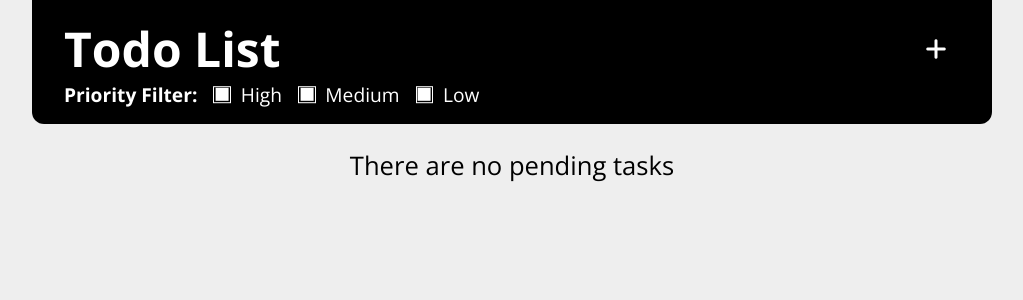
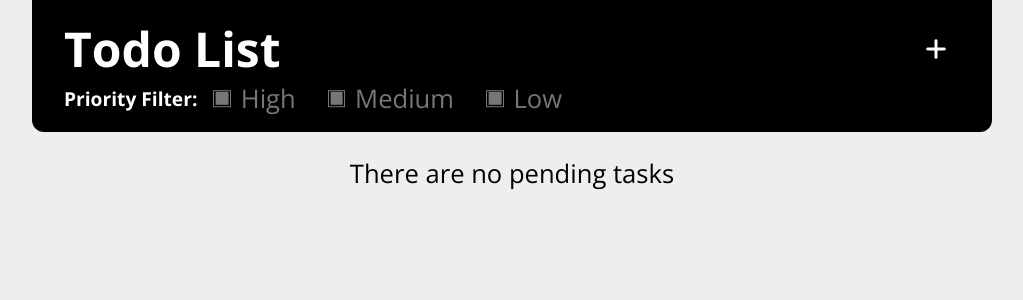
Before and after one commit to gian-rafael/angular-todo-list, an Angular app: page / in a window 1280 px wide. Shown: the top 300 px of the page, without its empty margins (128-1151 px from the left). Built offline with nearby package versions, Linux system fonts and the light colour scheme; data requests are answered from the project's data file.

Commit message:
disabled filters when there are no items that match that filter

```diff
--- a/src/app/app.component.html
+++ b/src/app/app.component.html
@@ -6,7 +6,7 @@
         <i class="fa-solid fa-add"></i>
       </button>
     </div>
-    <app-filter-todo></app-filter-todo>
+    <app-filter-todo [todos$]="todos$"></app-filter-todo>
     <app-add-todo (add)="onAdd($event)"></app-add-todo>
   </header>
   <app-todo-list [todos]="todos$ | async" (edit)="onUpdate($event)" (toggle)="onUpdate($event)"
--- a/src/app/components/filter-todo/filter-todo.component.html
+++ b/src/app/components/filter-todo/filter-todo.component.html
@@ -1,15 +1,18 @@
 <div class="filters">
   <h2>Priority Filter:</h2>
   <label class="filter-option" for="high">
+    <input [disabled]="!(inputState$ | async)?.high" id="high" (click)="setFilters($event)" type="checkbox" name="high"
+      [(ngModel)]="filters.high"> <span>High</span>
     <div class="checkbox" [class.checked]="filters.high === true"></div>
-    <input id="high" (click)="setFilters($event)" type="checkbox" name="high" [(ngModel)]="filters.high"> High
   </label>
   <label class="filter-option" for="medium">
+    <input [disabled]="!(inputState$ | async)?.medium" id="medium" (click)="setFilters($event)" type="checkbox"
+      name="medium" [(ngModel)]="filters.medium"> <span>Medium</span>
     <div class="checkbox" [class.checked]="filters.medium === true"></div>
-    <input id="medium" (click)="setFilters($event)" type="checkbox" name="medium" [(ngModel)]="filters.medium"> Medium
   </label>
   <label class="filter-option" for="low">
+    <input [disabled]="!(inputState$ | async)?.low" id="low" (click)="setFilters($event)" type="checkbox" name="low"
+      [(ngModel)]="filters.low"> <span>Low</span>
     <div class="checkbox" [class.checked]="filters.low === true"></div>
-    <input id="low" (click)="setFilters($event)" type="checkbox" name="low" [(ngModel)]="filters.low"> Low
   </label>
 </div>
--- a/src/app/components/filter-todo/filter-todo.component.scss
+++ b/src/app/components/filter-todo/filter-todo.component.scss
@@ -19,11 +19,22 @@
     align-items: center;
     font-size: 1.2rem;
 
-
     input {
       display: block;
       opacity: 0;
       margin-right: 0.9rem;
+    }
+
+    input:disabled ~ .checkbox {
+      border-color: #ffffff77;
+
+      &:after {
+        background-color: #ffffff77;
+      }
+    }
+
+    input:disabled + span {
+      color: #ffffff77;
     }
 
     .checkbox {
--- a/src/app/components/filter-todo/filter-todo.component.ts
+++ b/src/app/components/filter-todo/filter-todo.component.ts
@@ -1,24 +1,43 @@
-import { Component } from "@angular/core";
+import { Component, Input, OnInit } from "@angular/core";
+import { Todo } from "src/app/models/todo";
 import { FilterOptions, TodoFilterService } from "src/app/todo-filter.service";
+
+import { Observable, of } from "rxjs";
+import { switchMap } from "rxjs/operators";
 
 @Component({
   selector: "app-filter-todo",
   templateUrl: "./filter-todo.component.html",
   styleUrls: ["./filter-todo.component.scss"],
 })
-export class FilterTodoComponent {
+export class FilterTodoComponent implements OnInit {
   filters: FilterOptions = {
     low: true,
     medium: true,
     high: true,
   };
 
+  @Input() todos$: Observable<Todo[]> = new Observable();
+  inputState$: Observable<FilterOptions> = new Observable();
+
   private controlPressed: boolean = false;
 
-  constructor(private filterService: TodoFilterService) {
-    this.filters = filterService.filters.value;
+  constructor(private filterService: TodoFilterService) {}
+
+  ngOnInit() {
+    this.filters = this.filterService.filters.value;
     document.addEventListener("keydown", this.handleKey.bind(this));
     document.addEventListener("keyup", this.handleKey.bind(this));
+
+    this.inputState$ = this.todos$.pipe(
+      switchMap((todos: Todo[]) =>
+        of({
+          low: todos.some((todo) => todo.priority === "low"),
+          medium: todos.some((todo) => todo.priority === "medium"),
+          high: todos.some((todo) => todo.priority === "high"),
+        })
+      )
+    );
   }
 
   handleKey(event: KeyboardEvent) {
```
